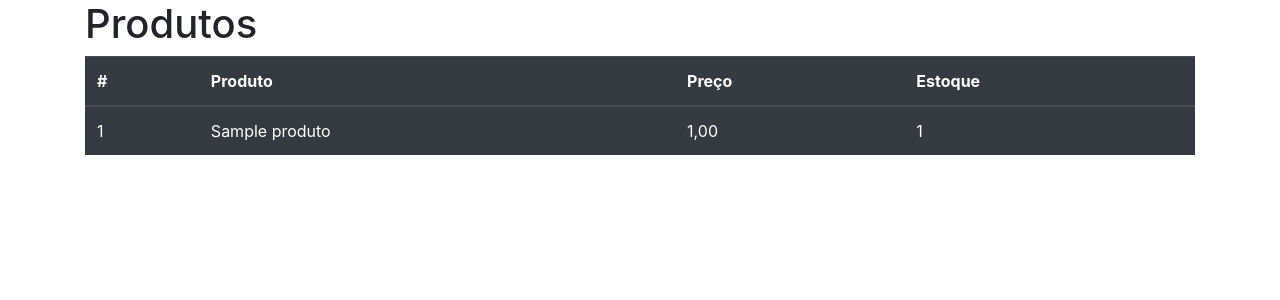
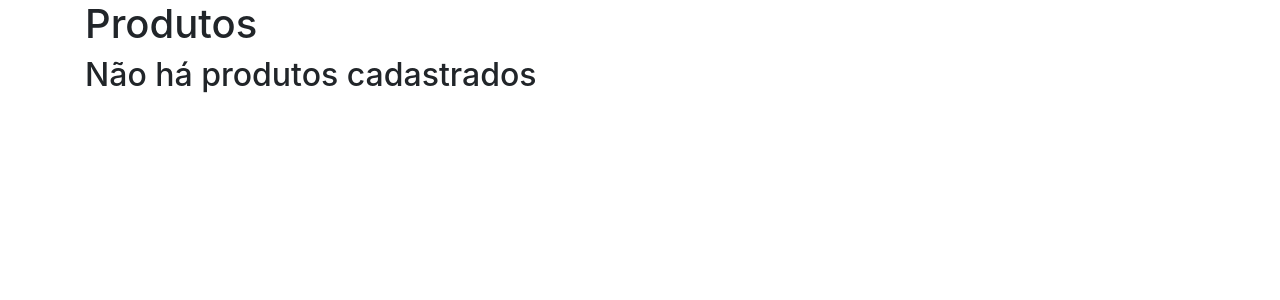
Before and after one commit to flavioborgesnunes/django-segundo-projeto, a Django app: page / in a window 1280 px wide. Shown: the top 300 px of the page. Run offline with Django 4.2, Linux system fonts and the light colour scheme; tables that the repository leaves empty hold one stand-in row (values such as "Sample post"); grey boxes marked "Sample" are stand-in pictures; some libraries are stand-ins or nearby versions.

Commit message:
Melhora na visualização do app

```diff
--- a/core/templates/index.html
+++ b/core/templates/index.html
@@ -13,7 +13,7 @@
 <body>
     <div class="container">
         <h1>Produtos</h1>
-
+        {% if produto %}
         <table class="table table-dark">
             <thead>
                 <tr>
@@ -48,6 +48,10 @@
                 {% endfor %}
             </tbody>
         </table>
+        {% else %}
+        <h2>Não há produtos cadastrados</h2>
+
+        {% endif %}
 
     </div>
 
```
